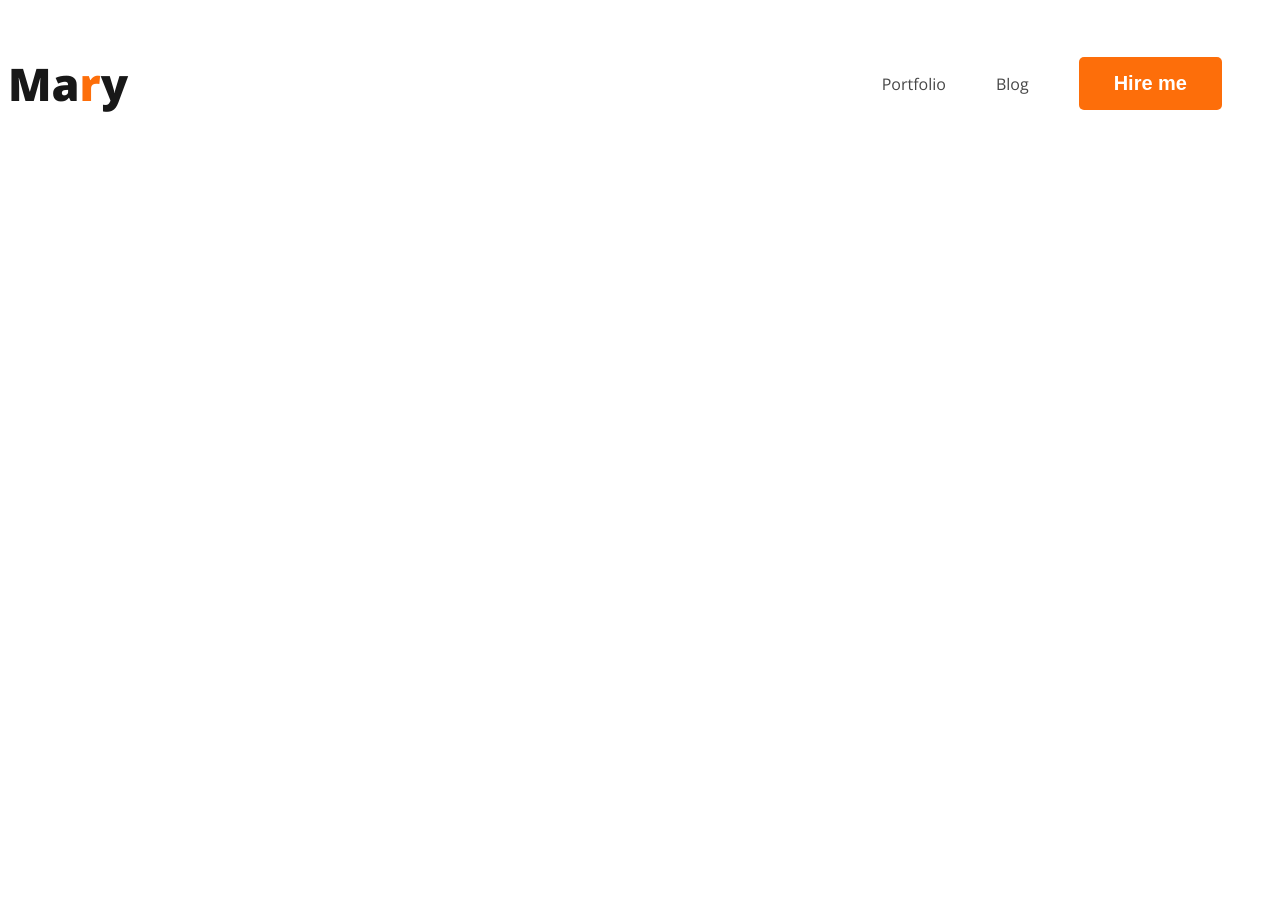
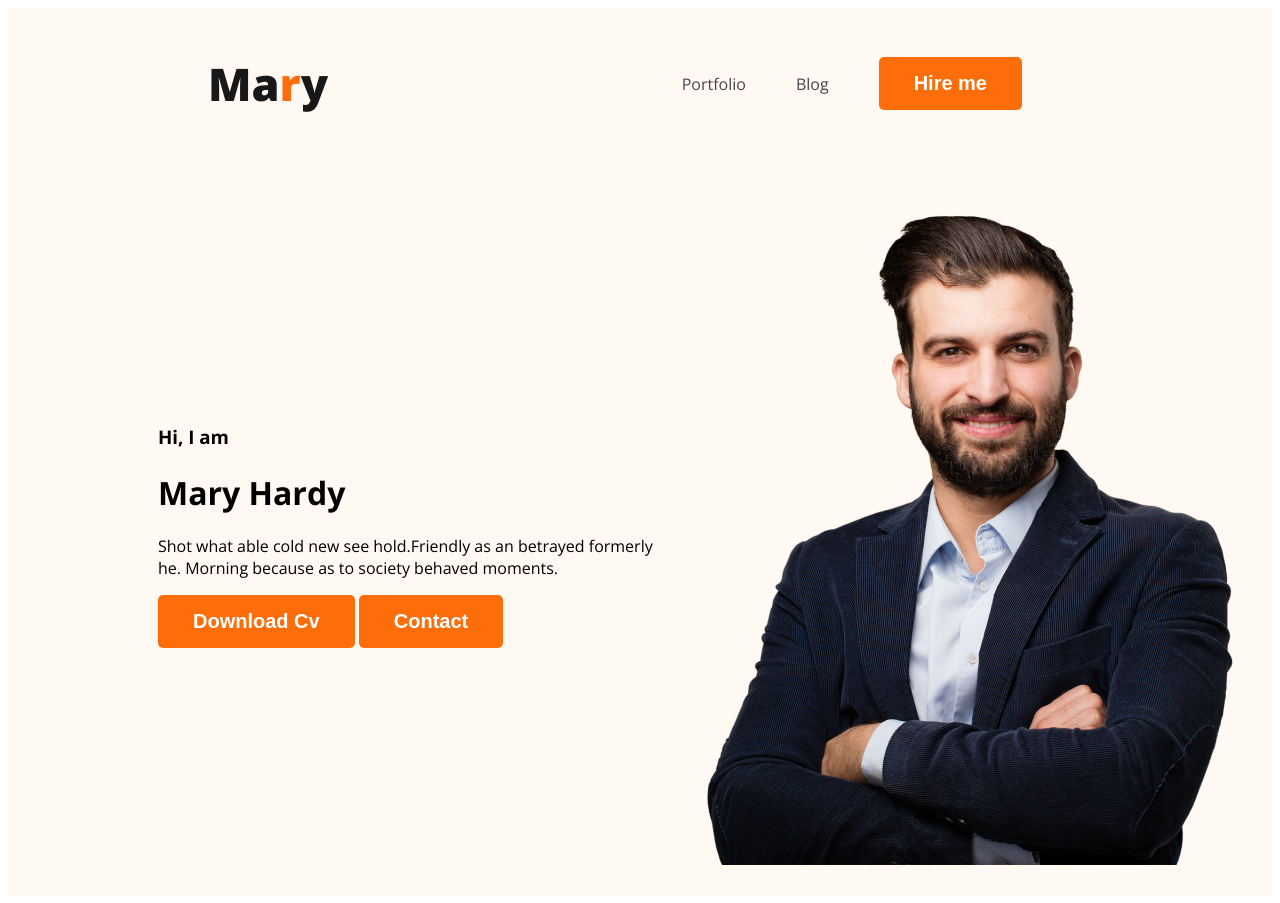
Before and after one commit to 0444Sajib/web-developer-portfolio, a plain HTML site: page index.html in a window 1280 px wide. Before the commit the page ends 800 px from the top, so only its background shows below. Drawn offline with nearby package versions, Linux system fonts and the light colour scheme.

Commit message:
Portfolio secod Video part

```diff
--- a/index.html
+++ b/index.html
@@ -12,7 +12,7 @@
 </head>
 
 <body>
-    <header>
+    <header class="header">
         <nav>
             <h3 class="nav-title">Ma<span class="text-primary">r</span>y</h3>
             <ul>
@@ -23,6 +23,22 @@
 
 
         </nav>
+        <div class="banner">
+            <div class="banner-content">
+                <h3 class="banner-gretting">Hi, I  am</h3>
+                <h1 class="banner-title">Mary Hardy</h1>
+                <p>Shot what able cold new see hold.Friendly as an betrayed formerly he. Morning because as to society behaved moments.</p>
+                <button class="btn-primary">Download Cv</button>
+                <button class="btn-primary">Contact</button>
+
+
+            </div>
+            <img class="profile-picture" src="images/hardy.png" alt="">
+
+
+
+
+        </div>
 
 
     </header>
--- a/styles/portfolio.css
+++ b/styles/portfolio.css
@@ -7,6 +7,7 @@ nav {
     display: flex;
     justify-content: space-between;
     align-items: center;
+    margin: 0px 200px;
 
 }
 
@@ -50,3 +51,17 @@ nav a {
     font-weight: 700;
 
 }
+/* Header Related Part */
+.header{
+    background-color: #FFF8F3;
+
+
+}
+.banner {
+    padding: 30px 30px 30px 150px;
+    display: flex;
+    align-items: center;
+}
+.banner.profile-picture{
+    width: 500px;
+}
```
